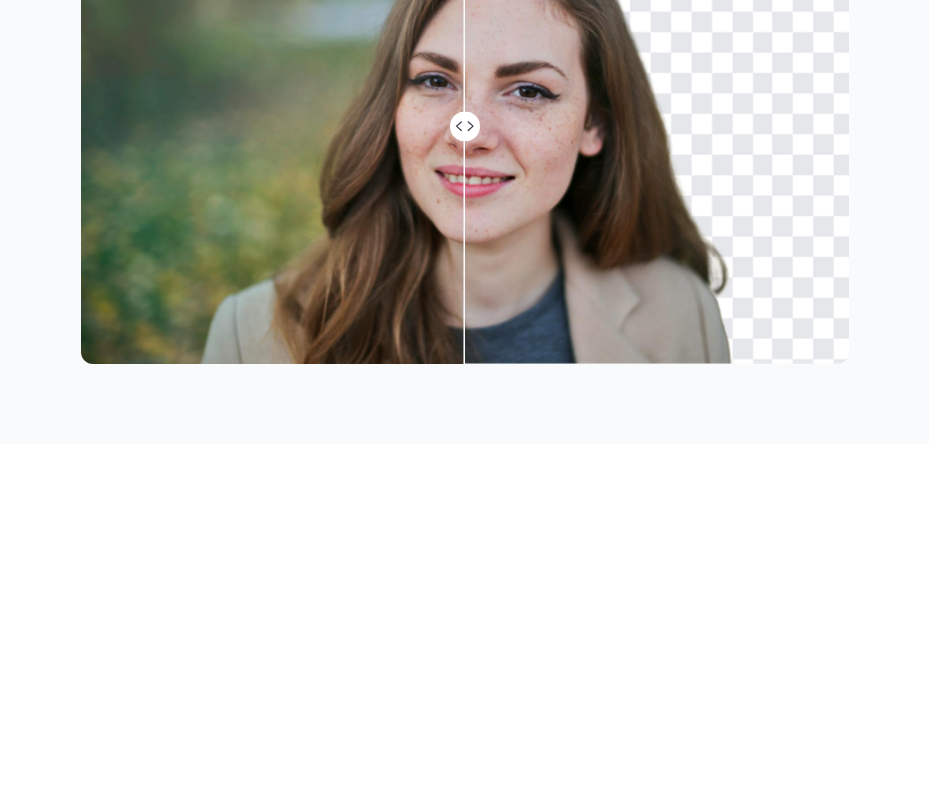
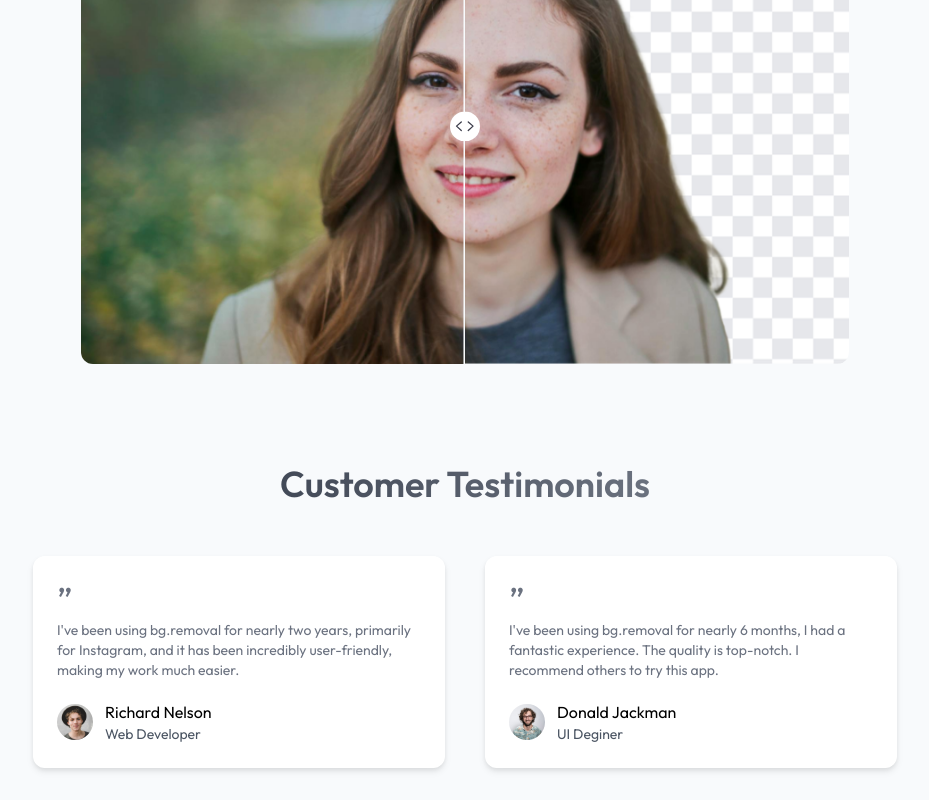
Before and after one commit to DeekshaNemivant/AI-BG-Removal-SaaS-App, a React (Vite) app in the folder client/: page / in a window 1280 px wide. Shown: the part 1743-2543 px from the top of the page, without its empty margins (175-1104 px from the left). Before the commit the page ends 2187 px from the top, so only its background shows below. Built offline with nearby package versions, Linux system fonts and the light colour scheme.

Commit message:
added testimonials section

```diff
--- /dev/null
+++ b/client/src/components/Testimonials.jsx
@@ -0,0 +1,35 @@
+import { testimonialsData } from '../assets/assets';
+
+const Testimonials = () => {
+  return (
+    <div>
+      <h1 className='text-center text-2xl md:text-3xl lg:text-4xl mt_4 font-semibold bg-gradient-to-r from-gray-900 to-gray-400 bg-clip-text text-transparent py-5'>
+        Customer Testimonials
+      </h1>
+      <div className='grid grid-cols-1 md:grid-cols-2 gap-10 max-w-4xl mx-auto px-4 py-8'>
+        {testimonialsData.map((item, index) => (
+          <div
+            className='bg-white rounded-xl p-6 drop-shadow-md max-w-lg m-auto hover:scale-105 transition-all duration-700'
+            key={index}
+          >
+            <p className='text-4xl text-gray-500'>”</p>
+            <p className='text-sm text-gray-500'>{item.text}</p>
+            <div className='flex items-center gap-3 mt-5'>
+              <img
+                className='w-9 rounded-full'
+                src={item.image}
+                alt='img pic'
+              />
+              <div>
+                <p>{item.author}</p>
+                <p className='text-sm text-gray-600'>{item.jobTitle}</p>
+              </div>
+            </div>
+          </div>
+        ))}
+      </div>
+    </div>
+  );
+};
+
+export default Testimonials;
--- a/client/src/index.css
+++ b/client/src/index.css
@@ -1,6 +1,12 @@
+@import url('https://fonts.googleapis.com/css2?family=Outfit:wght@100..900&display=swap');
+
 @tailwind base;
 @tailwind components;
 @tailwind utilities;
+
+* {
+  font-family: Outfit;
+}
 
 .slider {
   -webkit-appearance: none;
--- a/client/src/pages/Home.jsx
+++ b/client/src/pages/Home.jsx
@@ -1,6 +1,7 @@
 import BgSlider from '../components/BgSlider';
 import Header from '../components/Header';
 import Steps from '../components/Steps';
+import Testimonials from '../components/Testimonials';
 
 const Home = () => {
   return (
@@ -8,6 +9,7 @@
       <Header />
       <Steps />
       <BgSlider />
+      <Testimonials />
     </>
   );
 };
```
